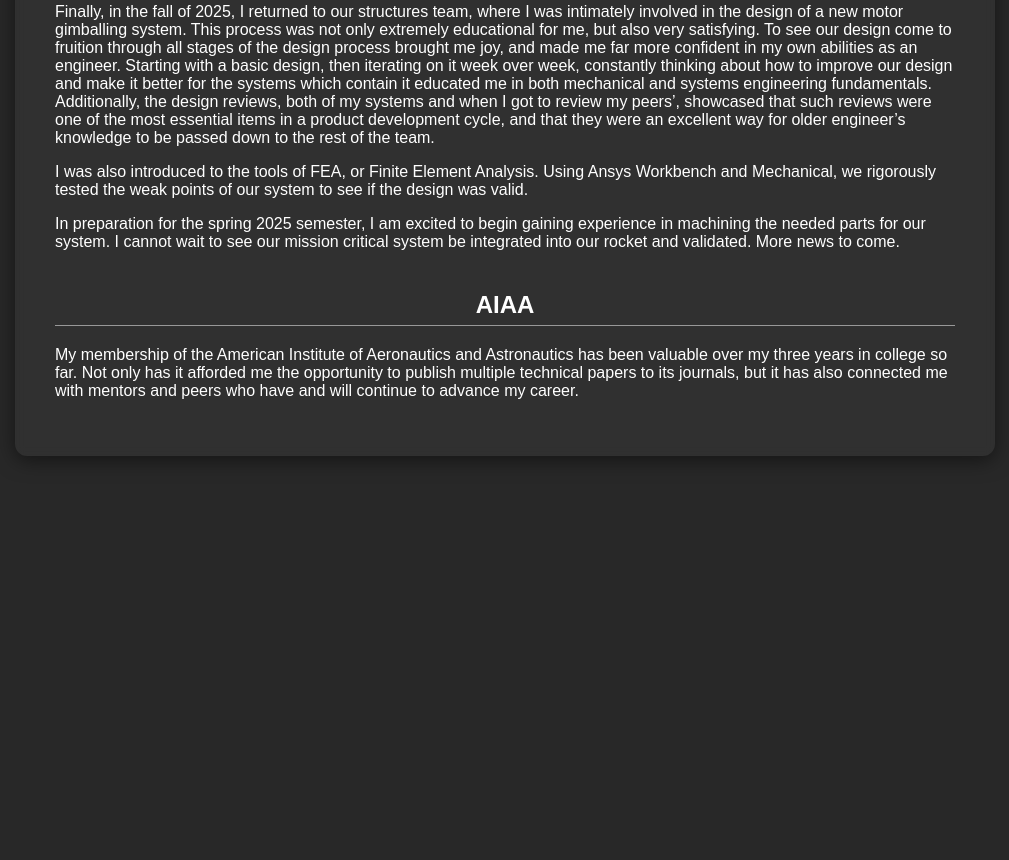
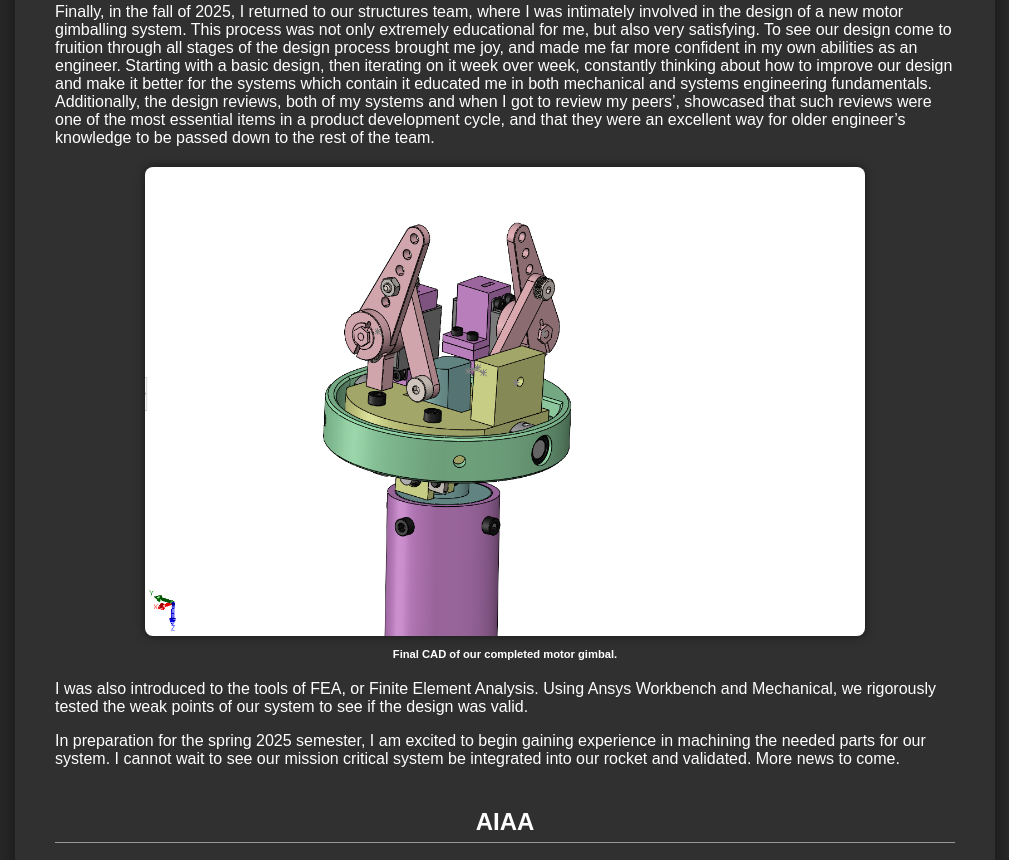
Before and after one commit to JamesChambers-GT/BarrittsWeb, a website: page organizations.html in a window 1280 px wide. Shown: the part 484-1344 px from the top of the page, without its empty margins (135-1144 px from the left). Before the commit the page ends 940 px from the top, so only its background shows below. Drawn offline with Linux system fonts and the light colour scheme.

Commit message:
motor gimbal

```diff
--- a/organizations.html
+++ b/organizations.html
@@ -22,6 +22,10 @@
 </p>
   <p>Finally, in the fall of 2025, I returned to our structures team, where I was intimately involved in the design of a new motor gimballing system. This process was not only extremely educational for me, but also very satisfying. To see our design come to fruition through all stages of the design process brought me joy, and made me far more confident in my own abilities as an engineer. Starting with a basic design, then iterating on it week over week, constantly thinking about how to improve our design and make it better for the systems which contain it educated me in both mechanical and systems engineering fundamentals. Additionally, the design reviews, both of my systems and when I got to review my peers’, showcased that such reviews were one of the most essential items in a product development cycle, and that they were an excellent way for older engineer’s knowledge to be passed down to the rest of the team.
 </p>
+  <figure class="image-block">
+      <img src="gimballed motor.png" alt="Motor CAD Picture">
+      <figcaption><b>Final CAD of our completed motor gimbal.</b></figcaption>
+  </figure>
   <p>I was also introduced to the tools of FEA, or Finite Element Analysis. Using Ansys Workbench and Mechanical, we rigorously tested the weak points of our system to see if the design was valid.
 </p>
   <p>In preparation for the spring 2025 semester, I am excited to begin gaining experience in machining the needed parts for our system. I cannot wait to see our mission critical system be integrated into our rocket and validated. More news to come.
```
Also changed, not shown: gimballed motor.png (added), 1 other file.
